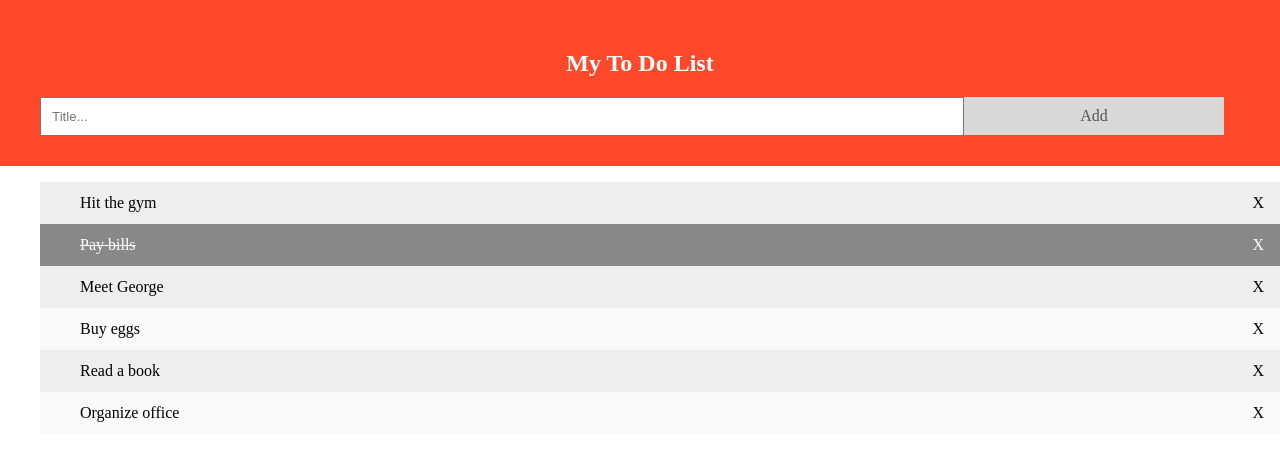
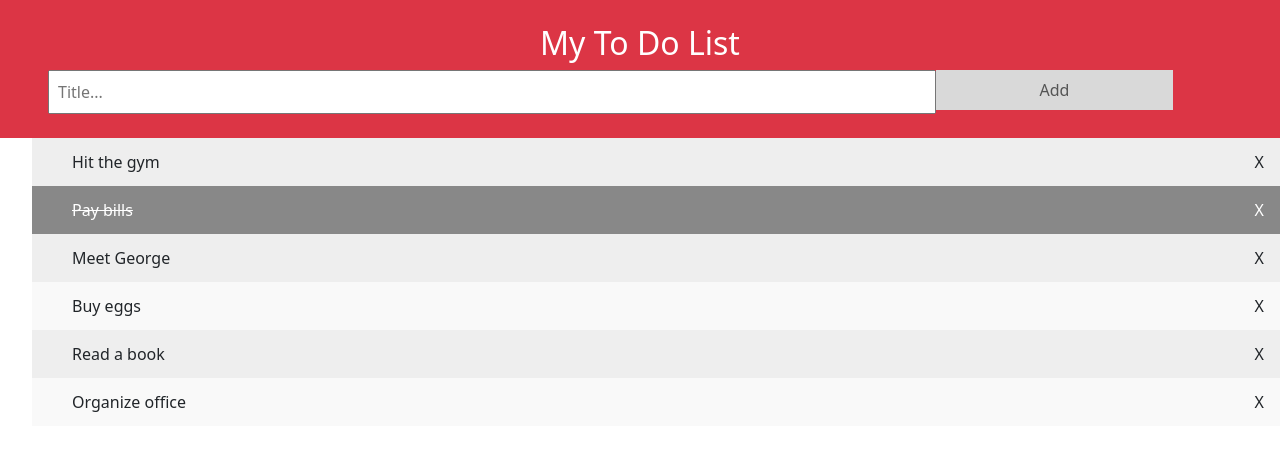
Before and after one commit to MirzaUsman733/To-do-list, a plain HTML site: page index.html in a window 1280 px wide. Drawn offline with nearby package versions, Linux system fonts and the light colour scheme.

Commit message:
Apply Bootstrap 5.3v

```diff
--- a/index.html
+++ b/index.html
@@ -5,17 +5,15 @@
     <meta http-equiv="X-UA-Compatible" content="IE=edge">
     <meta name="viewport" content="width=device-width, initial-scale=1.0">
     <title>My To do list</title>
+    <link href="https://cdn.jsdelivr.net/npm/bootstrap@5.3.0-alpha1/dist/css/bootstrap.min.css" rel="stylesheet" integrity="sha384-GLhlTQ8iRABdZLl6O3oVMWSktQOp6b7In1Zl3/Jr59b6EGGoI1aFkw7cmDA6j6gD" crossorigin="anonymous">
     <link rel="stylesheet" href="style.css">
 </head>
 <body>
 
-</body>
-</html>
-
-<div id="myDIV" class="header">
+<div id="myDIV" class="header text-white py-4 px-5 text-center bg-danger">
   <h2>My To Do List</h2>
-  <input type="text" id="myInput" placeholder="Title...">
-  <span id="add" class="addBtn">Add</span>
+  <input type="text" id="myInput" placeholder="Title..." class="float-start p-2">
+  <span id="add" class="addBtn p-2 float-start text-center">Add</span>
 </div>
 
 <ul id="myUL">
--- a/style.css
+++ b/style.css
@@ -1,11 +1,4 @@
-body {
-    margin: 0;
-    box-sizing: border-box;
-    margin: 0;
-    padding: 0;
-  }
-
-  ul li {
+ ul li {
     position: relative;
     padding: 12px 8px 12px 40px;
     list-style-type: none;
@@ -39,13 +32,13 @@ body {
     background-color: rgba(255, 38, 0, 0.836);
     color: white;
   }
-  .header {
-    background-color:  rgba(255, 38, 0, 0.836);;
+  /* .header {
+    background-color:  rgba(255, 38, 0, 0.836);
     padding: 30px 40px;
     color: white;
     text-align: center;
     height: auto;
-  }
+  } */
   .header:after {
     content: "";
     display: table;
@@ -53,18 +46,18 @@ body {
   }
   input {
     width: 75%;
-    height: auto;
+    /* height: auto;
     padding: 10px;
-    float: left;
+    float: left; */
   }
   .addBtn {
-    padding: 10px;
+    /* padding: 10px; */
     width: 20%;
-    height: auto;
+    /* height: auto; */
     background: rgb(217, 217, 217);
     color: rgb(85, 85, 85);
-    float: left;
-    text-align: center;
+    /* float: left; */
+    /* text-align: center; */
   }
 
   .addBtn:hover {
```
Also changed, not shown: script.js (+3 -4 lines).
